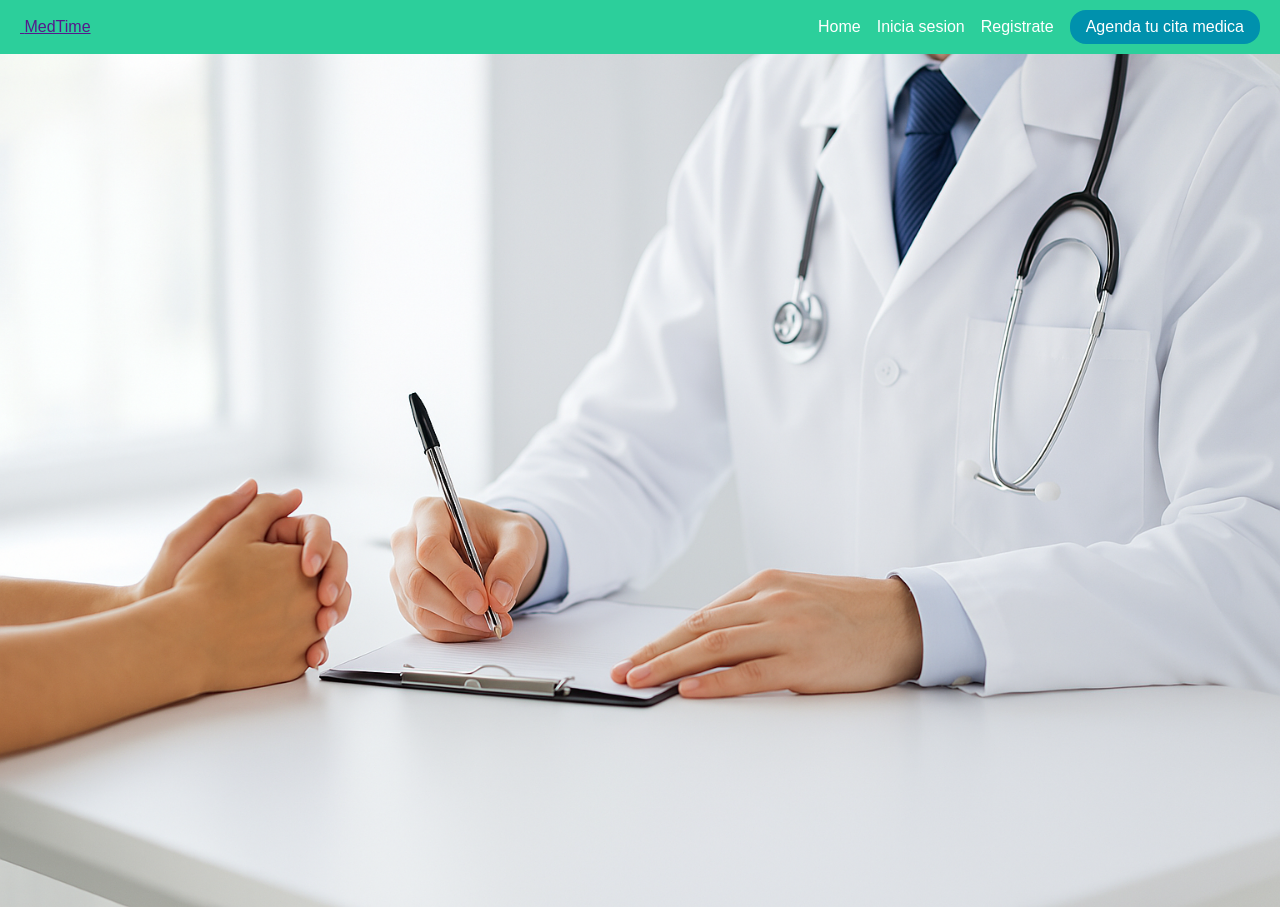
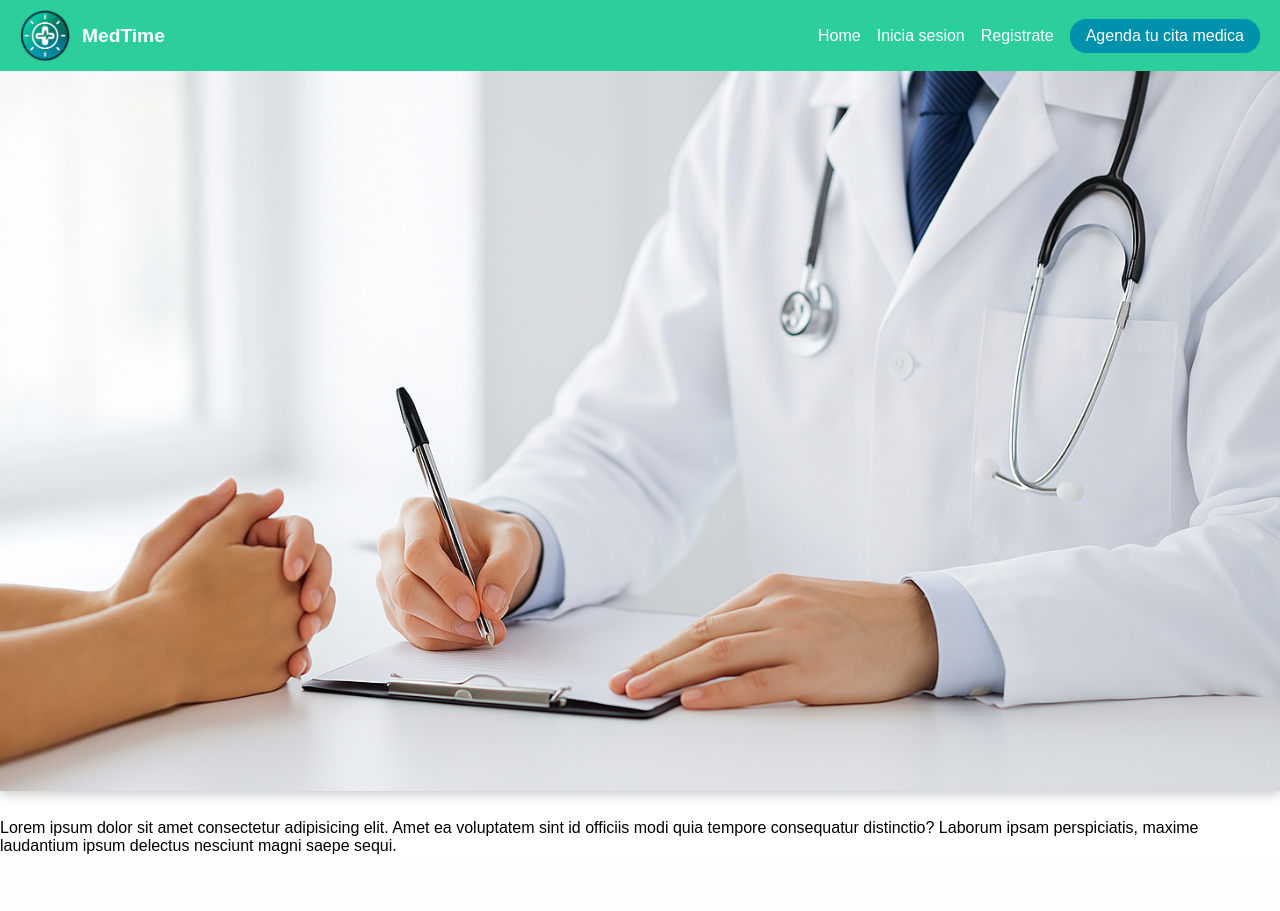
Before and after one commit to gagalvez/medtime-apt, a Django app: page / in a window 1280 px wide. After the commit the page ends 854 px from the top, so only its background shows below. Run offline with Django 5.2, Linux system fonts and the light colour scheme.

Commit message:
Arreglos menores

```diff
--- a/core/static/css/header.css
+++ b/core/static/css/header.css
@@ -1,13 +1,17 @@
+/* Nav principal */
 .nav-bar {
-    width:auto;
+    top: 0;
+    position: sticky;
+    width: 100%;
     height: auto;
     background-color: #2CCF9B;
     display: flex;
+    align-items: center;
     justify-content: space-between;
-    align-items: center;
     padding: 10px 20px;
 }
 
+/* nav derecho */
 .nav-links {
     display: flex;
     gap: 16px;
@@ -17,6 +21,7 @@
 .nav-links a {
     text-decoration: none;
     color: white;
+    font-weight: 500;
 }
 
 .nav-bar ul {
@@ -34,26 +39,48 @@
     transform: scale(1.05);
 }
 
-/* Background section */
+.nav-links li a{
+    display: flex;
+    justify-content: center;
+    align-items: center;
+    gap: 12px;
+    text-decoration: none;
+    position: relative;
+}
 
-.bg-section {
-    background-size: cover;
-    background-position: center;
-    background-repeat: no-repeat;
-    height: 100%;
+.nav-links li a::before{
+    content: '';
+    position: absolute;
+    bottom: -10px;
+    left: 50%;
+    transform: translateX(-50%);
+    width: 0;
+    height: 2px;
+    background-color: white;
+    transition: all .3s;
+}
+
+.nav-links li a:hover:before {
     width: 100%;
 }
 
-/* section prueba */
+/* Nav izquierdo */
+.nav-left a {
+    display: flex;
+    justify-content: center;
+    align-items: center;
+    gap: 12px;
+    text-decoration: none;
+}
 
-.prueba {
-    position: relative;
-    transform-style: preserve-3d;
-    left: 0;
-    width: 100%;
-    background-color: white;
-    height: 840px;
-    z-index: -1;
-    padding: 20px;
-    box-sizing: border-box;
+.nav-span {
+  font-size: 1.2rem;
+  font-weight: 600;
+  color: white;
 }
+
+.nav-icon {
+  width: 50px;
+  height: auto;
+  cursor: pointer;
+}
--- /dev/null
+++ b/core/static/css/section.css
@@ -0,0 +1,12 @@
+.container {
+  max-width: 100vw;
+}
+
+.background {
+  width: 100%;
+  height: 720px;
+  object-fit: cover;
+  box-shadow: 0 4px 10px rgba(0, 0, 0, 0.2);
+  margin-bottom: 1.5rem;
+  object-position: center 80%;
+}
--- a/core/templates/app.html
+++ b/core/templates/app.html
@@ -10,5 +10,6 @@
 </head>
 <body>
     {% include 'header.html' %}
+    {% include 'section.html' %}
 </body>
 </html>
--- a/core/templates/header.html
+++ b/core/templates/header.html
@@ -1,10 +1,10 @@
 {% load static %}
 
 <header class="nav-bar">
-    <div class="nav-icon nav-span">
+  <div class="nav-left" >
     <a href="">
-            <img src="" alt="">
-            <span>MedTime</span>
+      <img src="{% static 'img/icon.png' %}" alt="MedTime icon" class="nav-icon" />
+      <span class="nav-span">MedTime</span>
     </a>
   </div>
 
@@ -12,13 +12,8 @@
     <li><a href="">Home</a></li>
     <li><a href="">Inicia sesion</a></li>
     <li><a href="">Registrate</a></li>
-        <li class="nav-btn"> <a href="">Agenda tu cita medica</a></li>
+    <a href="" class="nav-btn">Agenda tu cita medica</a>
   </ul>
 </header>
 
-<section>
-    <img class="bg-section" src="{% static 'img/background.png' %}" alt="">
-</section>
-
-
-<link rel="stylesheet" href="{% static 'css/header.css' %}">
+<link rel="stylesheet" href="{% static 'css/header.css' %}" />
--- /dev/null
+++ b/core/templates/section.html
@@ -0,0 +1,14 @@
+{% load static %}
+
+<section class="container">
+  <div class="">
+    <img src={% static 'img/background.png' %} class="background">
+  </div>
+  <div>
+    Lorem ipsum dolor sit amet consectetur adipisicing elit. Amet ea voluptatem
+    sint id officiis modi quia tempore consequatur distinctio? Laborum ipsam
+    perspiciatis, maxime laudantium ipsum delectus nesciunt magni saepe sequi.
+  </div>
+</section>
+
+<link rel="stylesheet" href="{% static 'css/section.css' %}" />
```
Also changed, not shown: core/static/img/background.png, core/static/img/background2.jpg (added), core/static/img/bg3.jpg (added), core/static/img/icon.png (added). Lines whose indentation alone changed are shown as unchanged.
